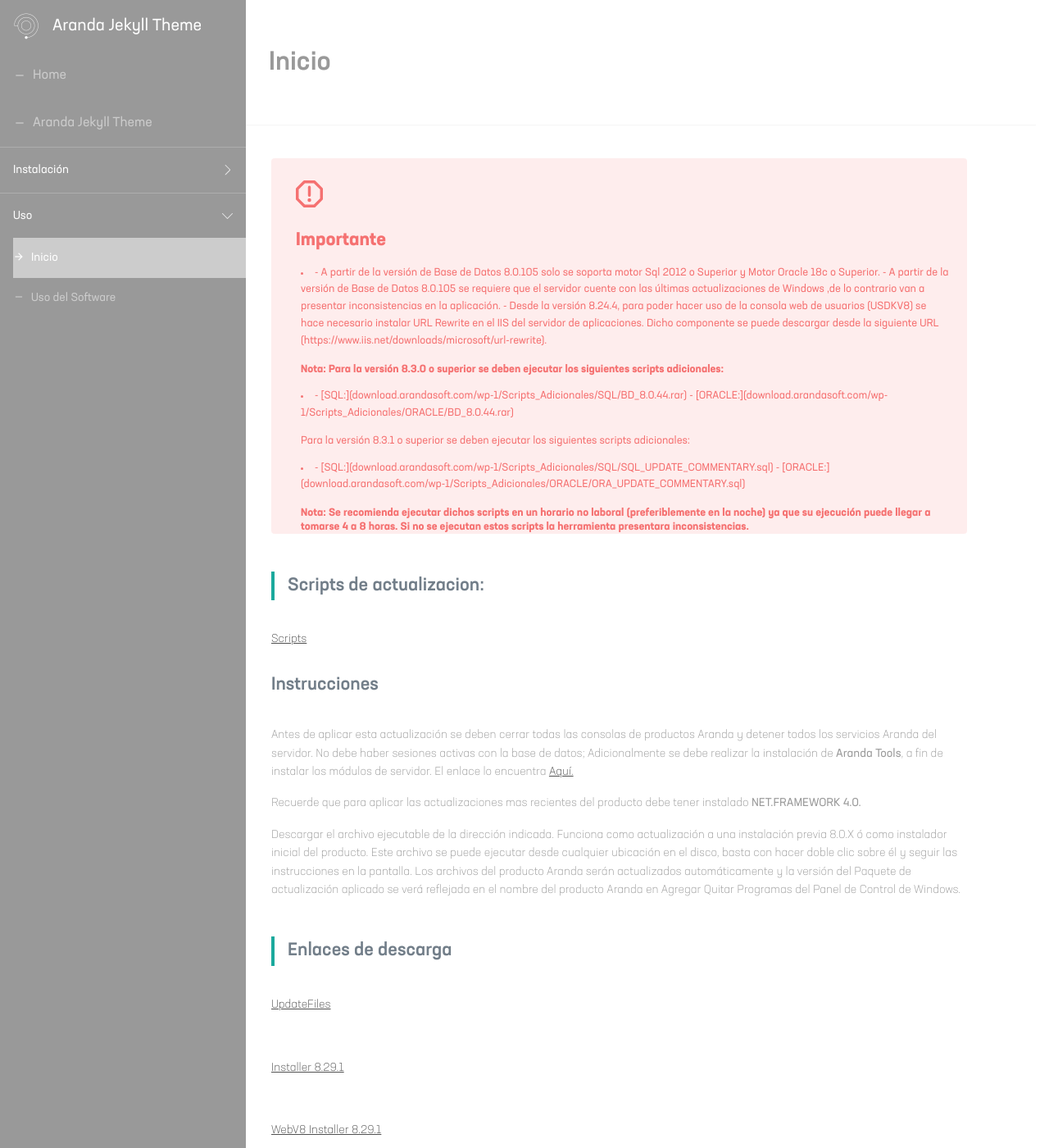
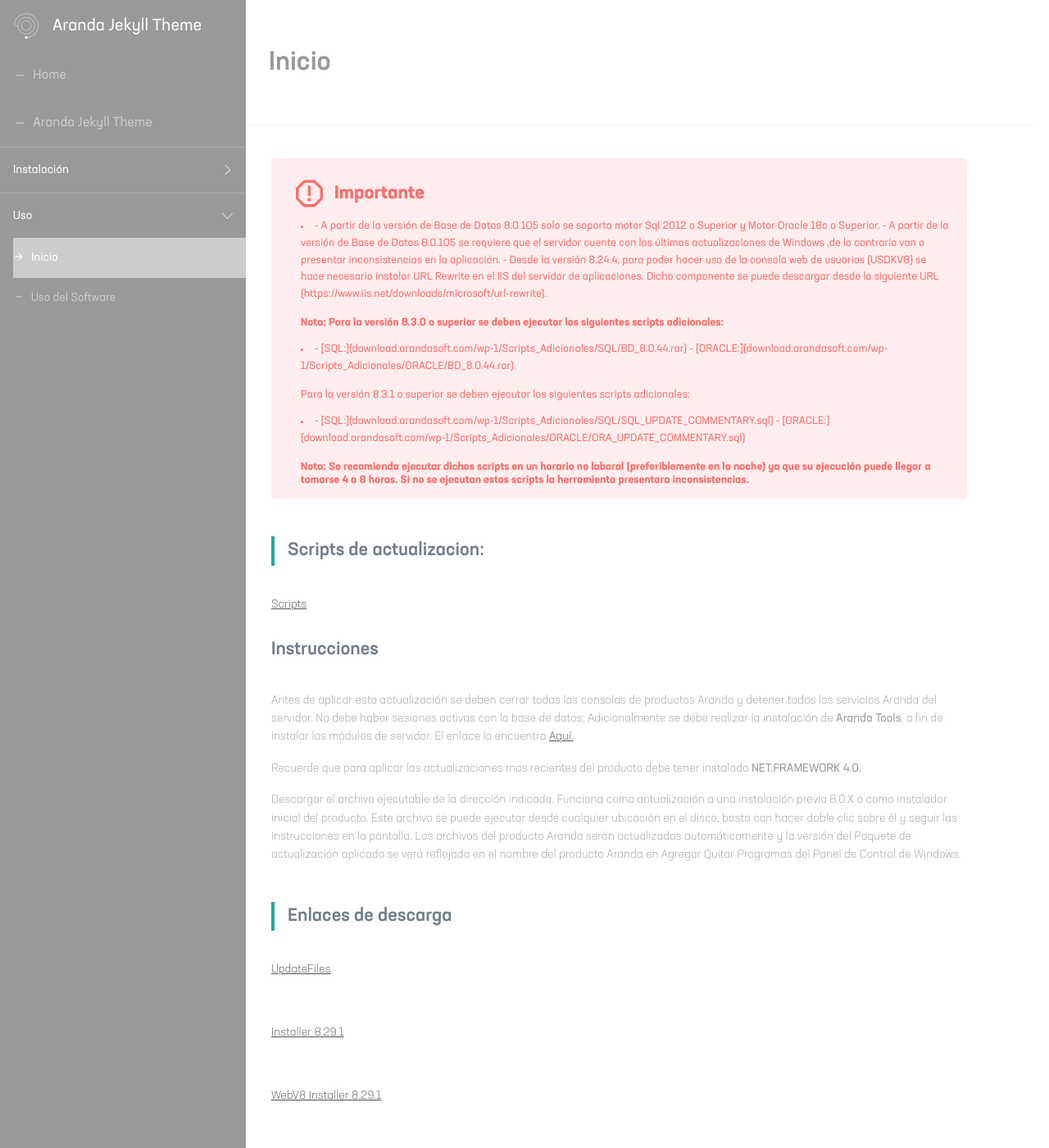
Before and after one commit to Nats85/Manuales-Aranda-Apis, a Jekyll site: the page built from docs/2.1-inicio.md, in a window 1280 px wide and 1400 px high. Shown: the whole window at 82% size. Built offline with Jekyll 4.4.1, drawn with Linux system fonts in a browser that asks for light colours.

Commit message:
Update _default.scss

```diff
--- a/_sass/layouts/_default.scss
+++ b/_sass/layouts/_default.scss
@@ -255,6 +255,9 @@
     padding-left: 28px;
     display: -webkit-box;
  }
+.notes {
+    display: inline-block;
+}
 .notes h1 {
     font-size: 13px;
     color: #f57171;
@@ -272,9 +275,14 @@
   }
   .note-icon {
     padding-left: 30px;
-    padding-top: 27px;
+    padding-top: 13px;
     color: #f57171;
+    display: flex;
+ }
+  .note-icon h2 {
+    margin-left: 14px;
 }
+
 
 .highlight code:before {
     display: none;
```
